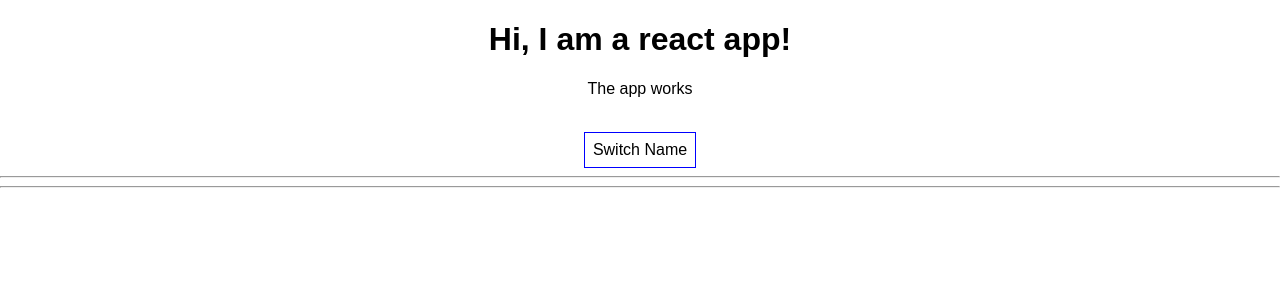
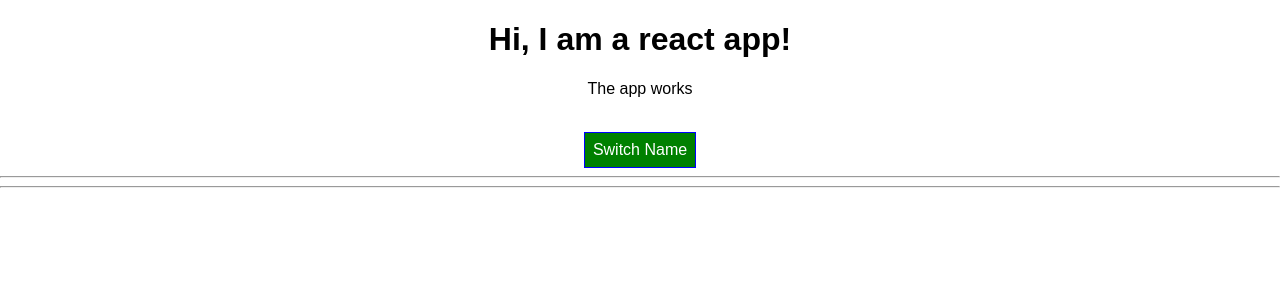
Before and after one commit to himanshubakshi/ReactUdemy, a React (Create React App) app in the folder my-app/: page / in a window 1280 px wide. Shown: the top 300 px of the page. Built offline with nearby package versions, Linux system fonts and the light colour scheme.

Commit message:
conditional styling

```diff
--- a/my-app/src/App.css
+++ b/my-app/src/App.css
@@ -1,3 +1,12 @@
 .App {
   text-align: center;
 }
+
+
+.red{
+	color: red;
+}
+
+.bold{
+	font-weight: bold;
+}
--- a/my-app/src/App.js
+++ b/my-app/src/App.js
@@ -85,7 +85,8 @@
 
   render() {
     const style = {
-        backgroundColor: 'white',
+        backgroundColor: 'green',
+        color: 'white',
         font: 'inherit',
         border: '1px solid blue',
         padding: '8px',
@@ -95,6 +96,7 @@
     let persons = null;
 
     if(this.state.showPersons){
+
         persons = (
           <div>
 
@@ -106,11 +108,22 @@
                                   changed={(event) => this.nameChangedHandler(event, person.id)}
                                   />
               })}
-
-
-
           </div>
           );
+
+        style.backgroundColor = 'red';
+    }
+
+    const classes = [];
+
+    if(this.state.persons.length < 3)
+    {
+      classes.push('red');
+    }
+
+    if(this.state.persons.length <= 1)
+    {
+        classes.push('bold');
     }
 
     return (
@@ -119,7 +132,7 @@
       <div className="App">
           <h1>Hi, I am a react app!</h1>
 
-          <p> The app works</p>
+          <p className={classes.join(' ')}> The app works</p>
 
           <br/>
 
```
Lines whose indentation alone changed are shown as unchanged.
